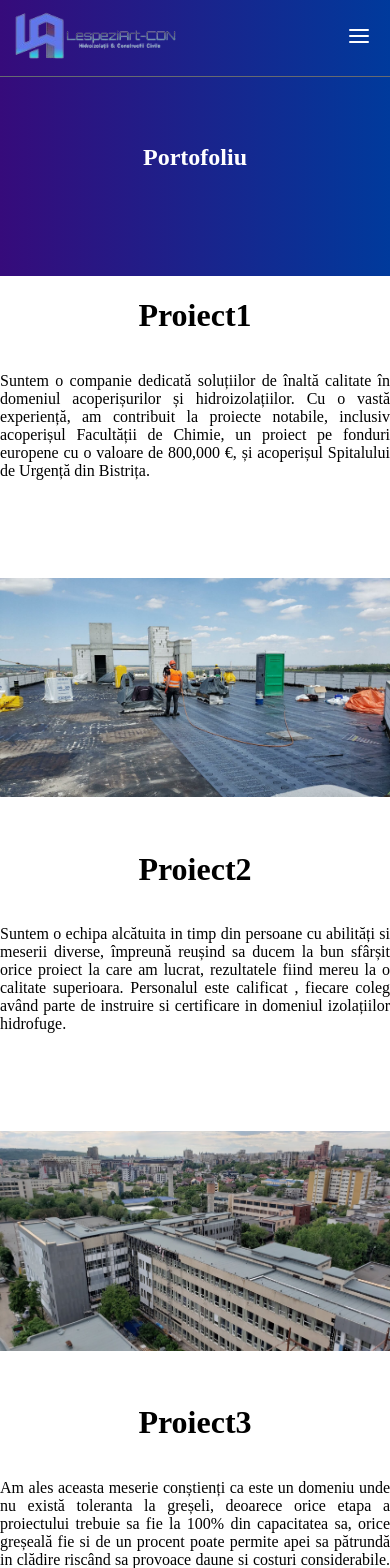
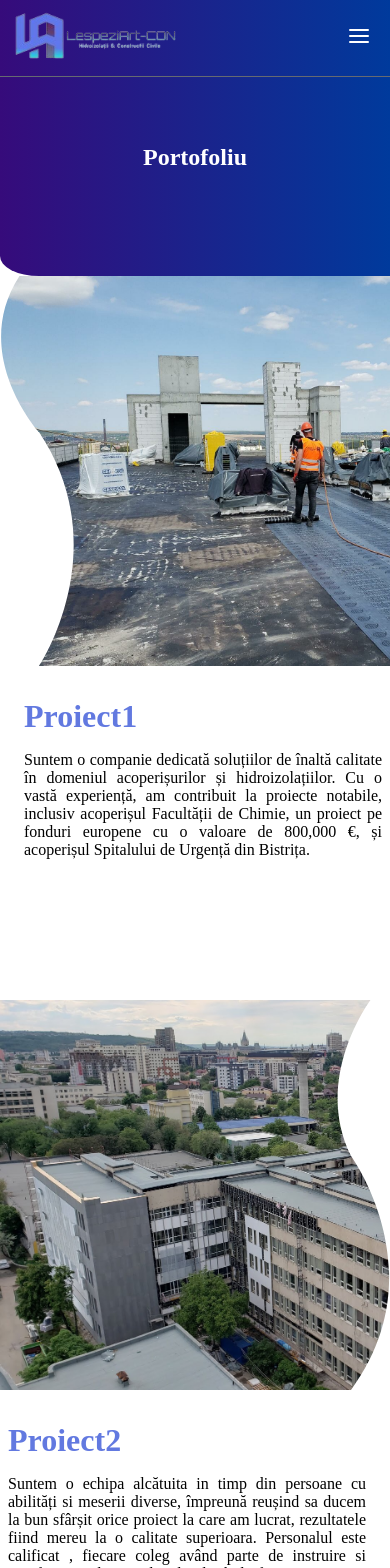
Before and after one commit to viman39/constructjs, a React (Create React App) app: page /constructjs/portofolio in a window 390 px wide. Shown: the top 1568 px of the page. Built offline with nearby package versions, Linux system fonts and the light colour scheme.

Commit message:
portofolio page

```diff
--- a/src/components/common/Icons/Icons.tsx
+++ b/src/components/common/Icons/Icons.tsx
@@ -1,4 +1,4 @@
-import { SVGProps, PathProps, DoubleTriangleImageProps } from "./icons.types";
+import { SVGProps, PathProps, CutoutProps } from "./icons.types";
 import "./icons.scss";
 
 const SVG: React.FC<SVGProps> = ({ children }) => {
@@ -18,9 +18,7 @@ const RoundTrianglePath: React.FC<PathProps> = ({ id }) => (
   />
 );
 
-export const DoubleTriangleLeft: React.FC<DoubleTriangleImageProps> = ({
-  image,
-}) => (
+export const DoubleTriangleLeft: React.FC<CutoutProps> = ({ image }) => (
   <SVG>
     <defs>
       <RoundTrianglePath id="roundTriangleLeft" />
@@ -43,9 +41,7 @@ export const DoubleTriangleLeft: React.FC<DoubleTriangleImageProps> = ({
   </SVG>
 );
 
-export const DoubleTriangleRight: React.FC<DoubleTriangleImageProps> = ({
-  image,
-}) => (
+export const DoubleTriangleRight: React.FC<CutoutProps> = ({ image }) => (
   <SVG>
     <defs>
       <RoundTrianglePath id="roundTriangleRight" />
@@ -68,8 +64,46 @@ export const DoubleTriangleRight: React.FC<DoubleTriangleImageProps> = ({
   </SVG>
 );
 
-export const CurvedRectangle: React.FC<DoubleTriangleImageProps> = ({
-  image,
-}) => {
-  return <img src={image} alt="portofoliu" width="100%" height="100%"></img>;
+export const CurvedRectangleLeft: React.FC<CutoutProps> = ({ image }) => {
+  return (
+    <SVG>
+      <defs>
+        <clipPath id="curvedRectangleLeftCutout">
+          <path
+            d="M 0 0 L 95 0 C 95 0 80 20 90 40, 90 40 112 70 90 100 L 0 100 Z"
+            stroke="black"
+            id="curvedRectangleLeft"
+          />
+        </clipPath>
+      </defs>
+
+      <image
+        href={image}
+        height="100%"
+        clipPath="url(#curvedRectangleLeftCutout)"
+      />
+    </SVG>
+  );
 };
+
+export const CurvedRectangleRight: React.FC<CutoutProps> = ({ image }) => {
+  return (
+    <SVG>
+      <defs>
+        <clipPath id="curvedRectangleRightCutout">
+          <path
+            d="M 5 0 L 100 0 100 100 10 100 C 10 100 30 70 10 40, 10 40 -8 20 5 0 Z"
+            stroke="black"
+            id="curvedRectangleRight"
+          />
+        </clipPath>
+      </defs>
+
+      <image
+        href={image}
+        height="100%"
+        clipPath="url(#curvedRectangleRightCutout)"
+      />
+    </SVG>
+  );
+};
--- a/src/components/common/Icons/icons.types.ts
+++ b/src/components/common/Icons/icons.types.ts
@@ -4,6 +4,6 @@ export type PathProps = {
   id: string;
 };
 
-export type DoubleTriangleImageProps = {
+export type CutoutProps = {
   image: string;
 };
--- a/src/pages/Portofolio/Portofolio.tsx
+++ b/src/pages/Portofolio/Portofolio.tsx
@@ -1,4 +1,7 @@
-import { CurvedRectangle } from "../../components/common/Icons/Icons";
+import {
+  CurvedRectangleLeft,
+  CurvedRectangleRight,
+} from "../../components/common/Icons/Icons";
 import {
   SCREEN_BREAKPOINT_MOBILE,
   useBreakPoint,
@@ -18,20 +21,20 @@ export const Portofolio = () => {
         {PORTOFOLIO.map(({ title, description, image }, index) =>
           index % 2 === 0 ? (
             <>
+              {isMobile && <CurvedRectangleRight image={image} />}
               <div>
-                <h1>{title}</h1>
+                <h1 className="text-logo-primary">{title}</h1>
                 <p>{description}</p>
               </div>
-              <CurvedRectangle image={image} />
+              {!isMobile && <CurvedRectangleRight image={image} />}
             </>
           ) : (
             <>
-              {!isMobile && <CurvedRectangle image={image} />}
+              <CurvedRectangleLeft image={image} />
               <div>
-                <h1>{title}</h1>
+                <h1 className="text-logo-primary">{title}</h1>
                 <p>{description}</p>
               </div>
-              {isMobile && <CurvedRectangle image={image} />}
             </>
           )
         )}
--- a/src/pages/Portofolio/portofolio.scss
+++ b/src/pages/Portofolio/portofolio.scss
@@ -9,9 +9,14 @@
   justify-content: center;
   color: $white;
   z-index: -1;
+  border-radius: 100% / 0 0 0% 40%;
 
   h2 {
     padding-top: 3rem;
+  }
+
+  @media (max-width: $layout-breakpoint-tablet) {
+    border-radius: 0 0 0% 10%;
   }
 }
 
@@ -30,6 +35,16 @@
     height: 270px;
   }
 
+  div:nth-of-type(odd) {
+    padding-left: 1.5rem;
+    padding-right: 0.5rem;
+  }
+
+  div:nth-of-type(even) {
+    padding-left: 0.5rem;
+    padding-right: 1.5rem;
+  }
+
   h3 {
     margin-bottom: 0px;
   }
@@ -40,5 +55,15 @@
 
   @media (max-width: $layout-breakpoint-mobile) {
     grid-template-columns: 1fr;
+
+    h1 {
+      margin: 0;
+    }
+
+    & > div {
+      display: flex;
+      flex-direction: column;
+      align-items: flex-start;
+    }
   }
 }
```
